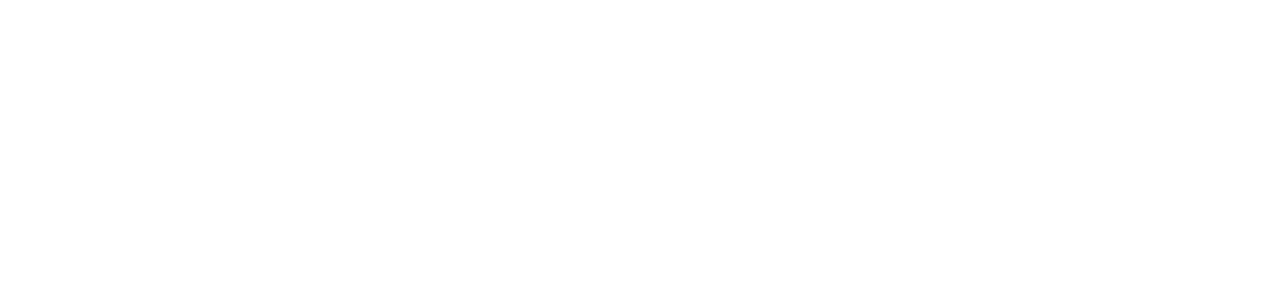
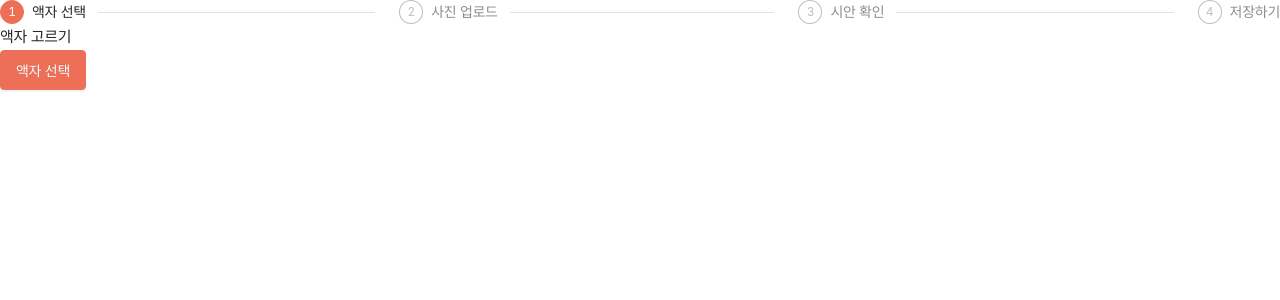
Before and after one commit to mecanvas/early-front, a Next.js app: page /tool/single in a window 1280 px wide. Shown: the top 300 px of the page. Built offline with nearby package versions, Linux system fonts and the light colour scheme; a web font is replaced by a local one.

Commit message:
기본 스텝 생성

```diff
--- a/src/components/tool/mobile/MobileSingleTool.tsx
+++ b/src/components/tool/mobile/MobileSingleTool.tsx
@@ -1,7 +1,71 @@
-import React from 'react';
+import styled from '@emotion/styled';
+import { Button, Steps } from 'antd';
+import { useCallback, useMemo, useState } from 'react';
+import { isMobile } from 'react-device-detect';
+const { Step } = Steps;
+
+const MobileSingleToolContainer = styled.div`
+  @media all and (max-width: ${({ theme }) => theme.size.sm}) {
+  }
+`;
 
 const MobileSingleTool = () => {
-  return <div></div>;
+  const FIRST_INDEX = 0;
+  const LAST_INDEX = 3;
+  const [stepCount, setStepCount] = useState(0);
+
+  const stepTitle = useMemo(() => {
+    const title = new Map();
+    title.set(0, '액자 선택');
+    title.set(1, '사진 업로드');
+    title.set(2, '시안 확인');
+    title.set(3, '저장하기');
+    return title;
+  }, []);
+
+  const handleNextStep = useCallback(() => {
+    setStepCount((prev) => prev + 1);
+  }, []);
+
+  const handlePrevStep = useCallback(() => {
+    setStepCount((prev) => prev - 1);
+  }, []);
+
+  //   if (!isMobile) {
+  //     return null;
+  //   }
+
+  return (
+    <MobileSingleToolContainer>
+      <Steps size="small" current={stepCount}>
+        <Step title={stepTitle.get(0)} />
+        <Step title={stepTitle.get(1)} />
+        <Step title={stepTitle.get(2)} />
+        <Step title={stepTitle.get(3)} />
+      </Steps>
+
+      {/* step1 */}
+      {stepCount === 0 && <div>액자 고르기</div>}
+      {/* step2 */}
+      {stepCount === 1 && <div>사진 업로드</div>}
+      {/* step3 */}
+      {stepCount === 2 && <div>시안 확인</div>}
+      {/* step4 */}
+      {stepCount === 3 && <div>저장하기</div>}
+
+      {FIRST_INDEX !== stepCount && (
+        <Button type="primary" onClick={handlePrevStep}>
+          {stepTitle.get(stepCount - 1)}
+        </Button>
+      )}
+
+      {LAST_INDEX !== stepCount && (
+        <Button type="primary" onClick={handleNextStep}>
+          {stepTitle.get(stepCount)}
+        </Button>
+      )}
+    </MobileSingleToolContainer>
+  );
 };
 
 export default MobileSingleTool;
```
